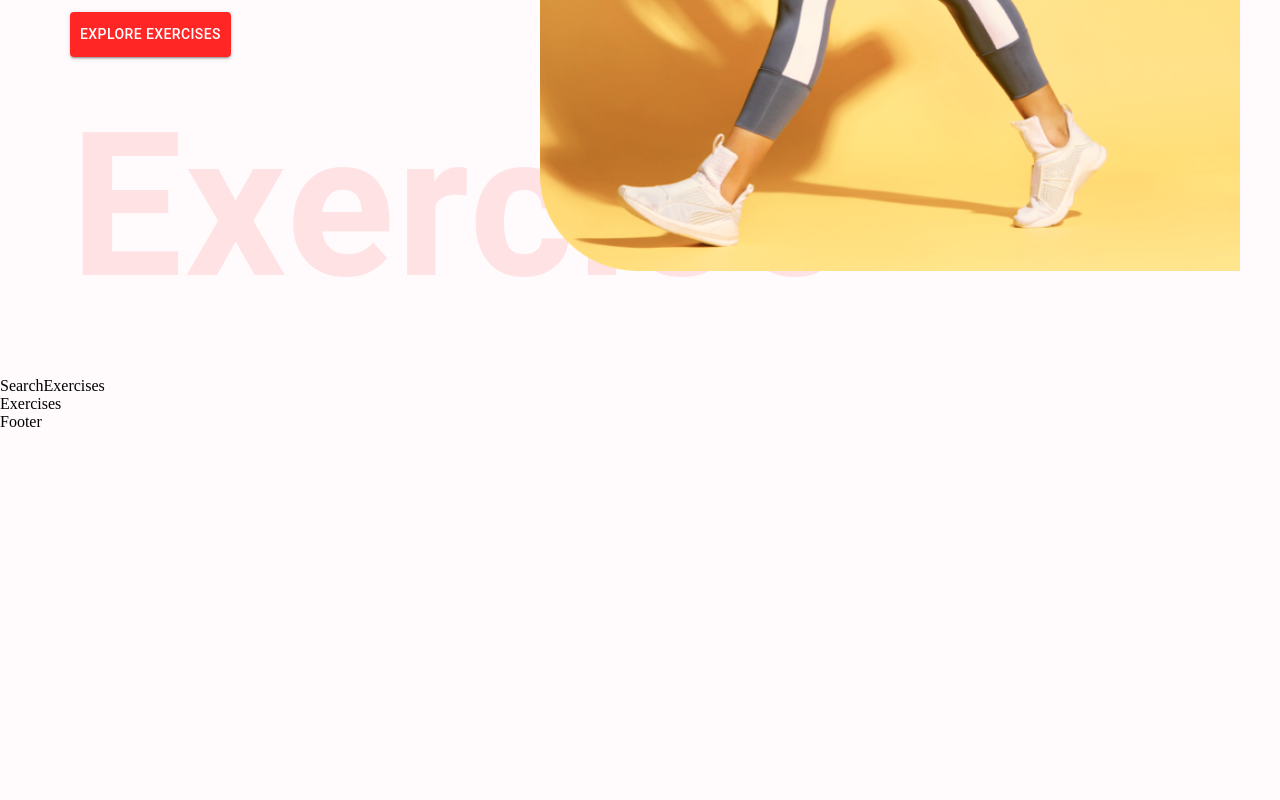
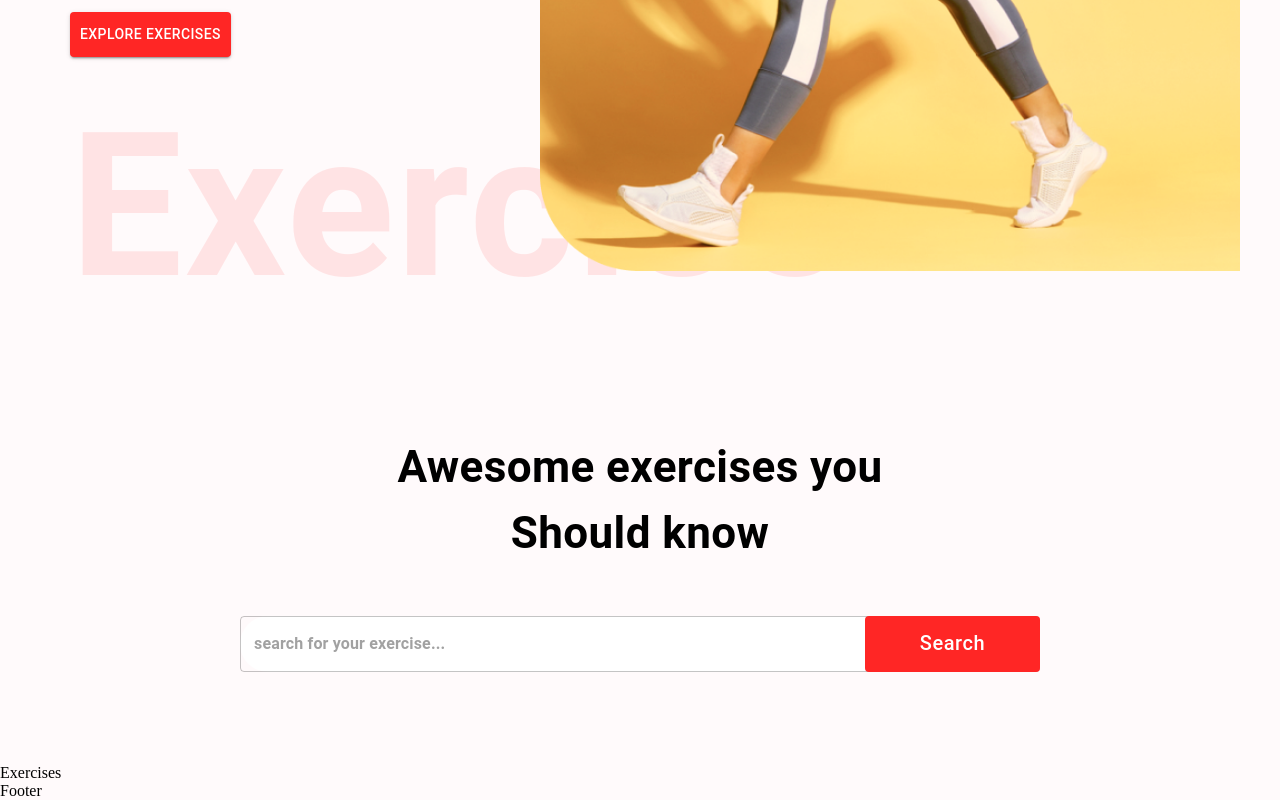
Before and after one commit to aboronilov/Fitness_project, a React (Create React App) app: page / in a window 1280 px wide. Shown: the part 595-1395 px from the top of the page. Before the commit the page ends 1026 px from the top, so only its background shows below. Built offline with nearby package versions, Linux system fonts and the light colour scheme.

Commit message:
search frontend

```diff
--- a/src/components/SearchExercises.js
+++ b/src/components/SearchExercises.js
@@ -1,10 +1,61 @@
-import React from 'react';
+import { Box, Button, Stack, TextField, Typography } from '@mui/material';
+import React, { useEffect, useState } from 'react';
+
 
 const SearchExercises = () => {
+    const [search, setSearch] = useState("");
     return (
-        <div>
-           SearchExercises
-        </div>
+        <Stack
+            alignItems="center"
+            mt="37px"
+            justifyContent="center"
+            p="20px"
+        >
+            <Typography
+                fontWeight={700}
+                sx={{fontSize:{lg:'44px', xs:'30px'}}}
+                mb="50px"
+                textAlign='center'
+            >
+                Awesome exercises you <br/> Should know
+            </Typography>
+            <Box position="relative" mb="72px">
+                <TextField
+                    sx={{
+                        input: {
+                            fontWeight: '700',
+                            border: 'none',
+                            borderRadius: '4px',
+                        },
+                        width: {lg:'800px', xs:'350px'},
+                        backgroundColor: "#fff",
+                        borderRadius: '40px'
+                    }}
+                    height="76px"
+                    value={search}
+                    placeholder="search for your exercise..."
+                    onChange={(e)=>setSearch(e.target.value.toLowerCase())}
+                    type="text"
+                />
+                <Button
+                    className="search-btn"
+                    sx={{
+                        bgcolor: "#ff2625",
+                        color: "white",
+                        textTransform: 'none',
+                        width: {lg:"175px", xs: '85px'},
+                        fontSize: {lg:"20px", xs: '14px'},
+                        height: '56px',
+                        position: 'absolute',
+                        right: '0',
+                        // p: "16px",
+                        // ml: "15px"
+                    }}
+                >
+                    Search
+                </Button>
+            </Box>
+        </Stack>
     );
 }
 
```
